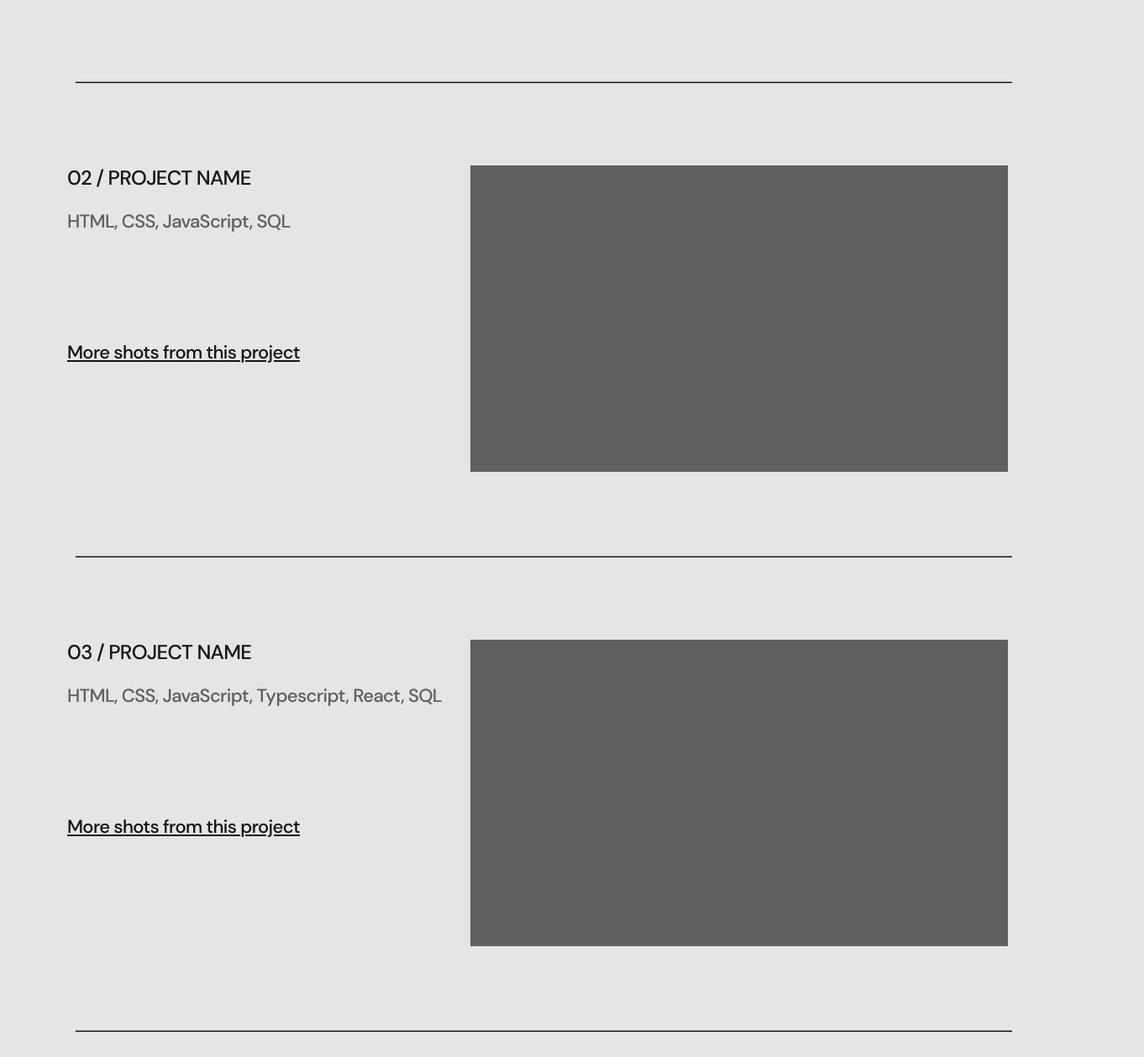
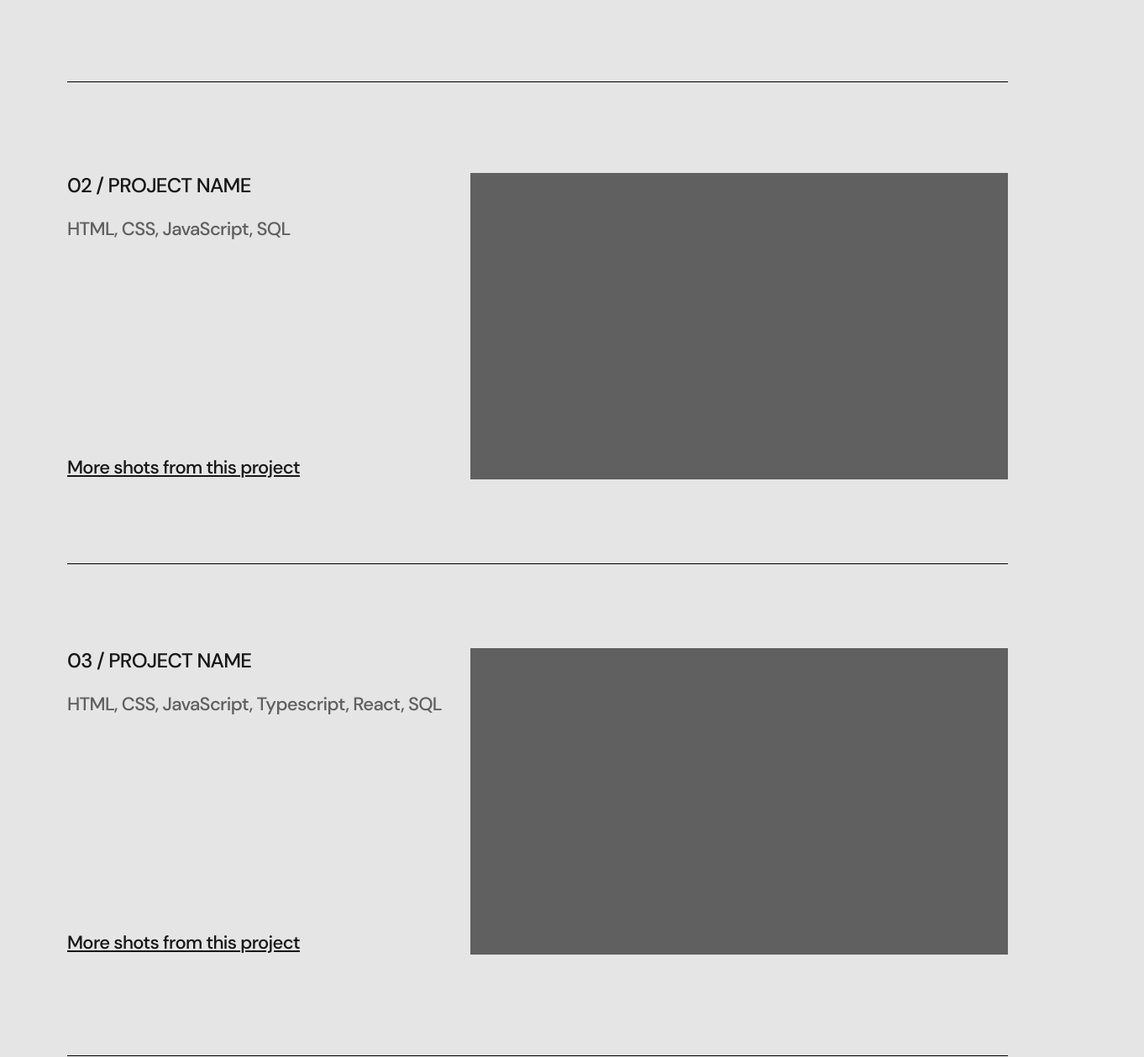
Before and after one commit to SvetaKirget/Portfolio, a plain HTML site: page index.html in a window 1280 px wide. Shown: the part 1021-2280 px from the top of the page at 84% size, 1362 px wide, since content can reach past the window. Drawn offline with Linux system fonts and the light colour scheme.

Commit message:
fixed the code

```diff
--- a/css/style.css
+++ b/css/style.css
@@ -89,7 +89,7 @@ main {
     line-height: 117%;
     letter-spacing: -0.03em;
     color: #606060;
-    width: 580px;
+    width: 640px;
     height: 111px;
 }
 
@@ -104,6 +104,8 @@ main {
     display: flex;
     justify-content: space-between;
     margin-bottom: 108px;
+    border-bottom: black solid 1px;
+    padding-bottom: 100px;
 }
 
 .project_1-background {
@@ -152,17 +154,11 @@ main {
     color: #181717;
 }
 
-.line_0 {
-    position: absolute;
-    padding-left: 167px;
-    padding-right: 157px;
-    margin: 100px 40px 100px -158px;
-}
-
 .project_2 {
     display: flex;
     justify-content: space-between;
-    margin-top: 200px;
+    border-bottom: black solid 1px;
+    padding-bottom: 100px;
 }
 
 .project_2-info {
@@ -206,7 +202,9 @@ main {
 .project_3 {
     display: flex;
     justify-content: space-between;
-    margin-top: 200px;
+    margin-top: 100px;
+    border-bottom: black solid 1px;
+    padding-bottom: 120px;
 }
 
 .project_3-info {
--- a/index.html
+++ b/index.html
@@ -51,12 +51,12 @@
                     <div>
                         <a href="">More shots from this project</a>
                     </div>
-                    <div>
+                    <!-- <div>
                         <svg class="line_0" width="1116" height="2" viewBox="0 0 1116 2" fill="none"
                             xmlns="http://www.w3.org/2000/svg">
                             <line x1="0.908203" y1="1.25" x2="1115.97" y2="1.25" stroke="#181717" stroke-width="1.5" />
                         </svg>
-                    </div>
+                    </div> -->
                 </div>
                 <div class="project_1-background"></div>
             </div>
@@ -70,16 +70,14 @@
                     <div>
                         <a href="">More shots from this project</a>
                     </div>
-                    <div>
+                    <!-- <div>
                         <svg class="line_0" width="1116" height="2" viewBox="0 0 1116 2" fill="none"
                             xmlns="http://www.w3.org/2000/svg">
                             <line x1="0.908203" y1="1.25" x2="1115.97" y2="1.25" stroke="#181717" stroke-width="1.5" />
                         </svg>
-                    </div>
+                    </div> -->
                 </div>
                 <div class="project_2-background"></div>
-
-                <!-- <div class="line"></div> -->
             </div>
 
             <div class="project_3">
@@ -91,12 +89,12 @@
                     <div>
                         <a href="">More shots from this project</a>
                     </div>
-                    <div>
+                    <!-- <div>
                         <svg class="line_0" width="1116" height="2" viewBox="0 0 1116 2" fill="none"
                             xmlns="http://www.w3.org/2000/svg">
                             <line x1="0.908203" y1="1.25" x2="1115.97" y2="1.25" stroke="#181717" stroke-width="1.5" />
                         </svg>
-                    </div>
+                    </div> -->
                 </div>
                 <div class="project_2-background"></div>
             </div>
```
